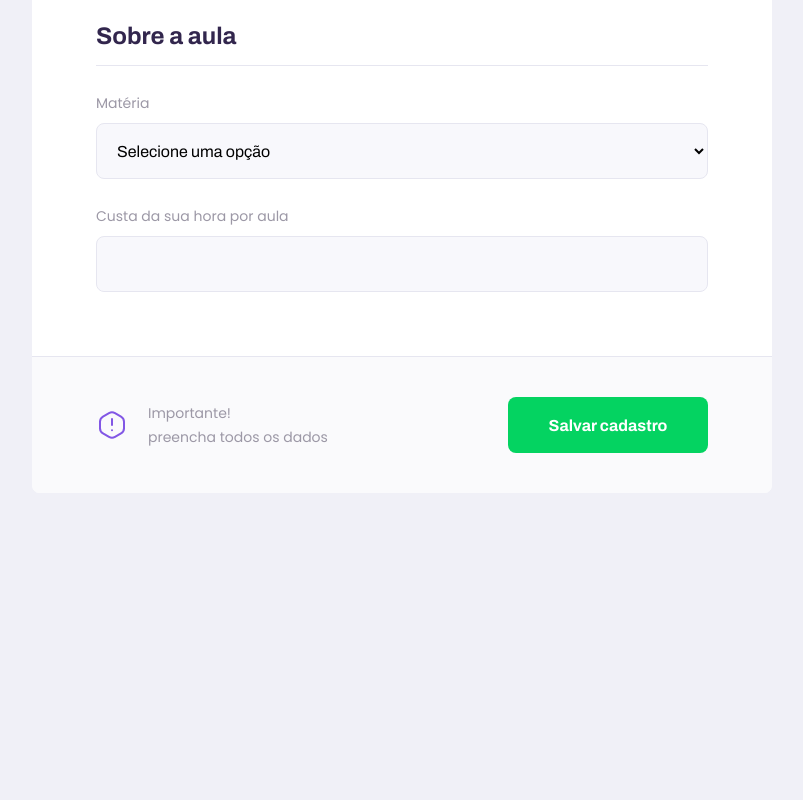
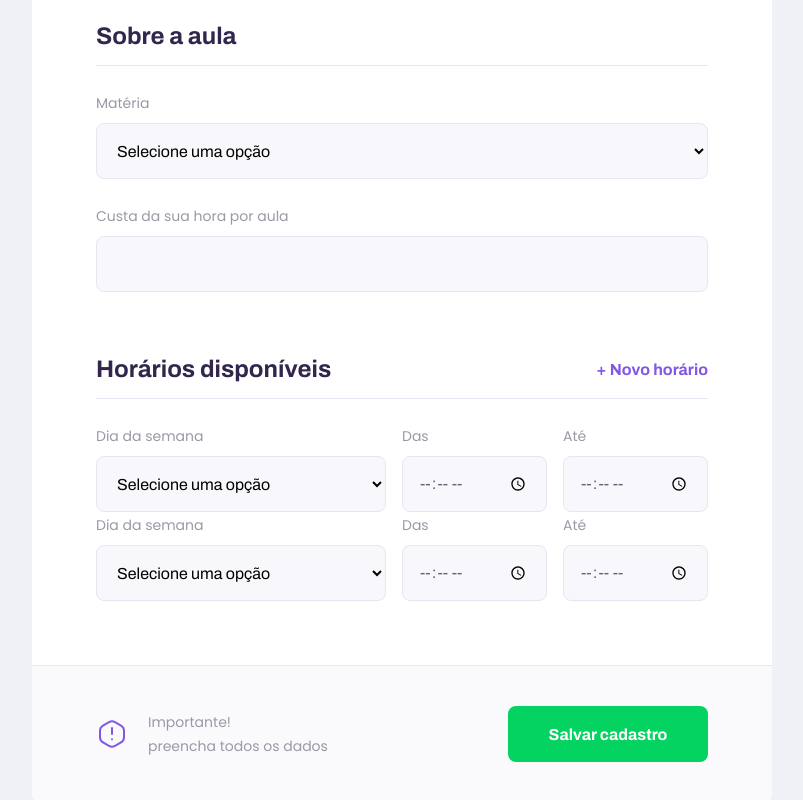
Before and after one commit to Diogo0602x/NLW-2-Trilha-Booster, a React (Create React App) app in the folder web/: page /give-classes in a window 1280 px wide. Shown: the part 999-1799 px from the top of the page, without its empty margins (238-1041 px from the left). Before the commit the page ends 1492 px from the top, so only its background shows below. Built offline with nearby package versions, Linux system fonts and the light colour scheme.

Commit message:
scheduleItems começado

```diff
--- a/web/src/pages/TeacherForm/index.tsx
+++ b/web/src/pages/TeacherForm/index.tsx
@@ -10,6 +10,11 @@
 import './styles.css';
 
 function TeacherForm() {
+  const scheduleItems = [
+    { week_day: 0, from: "8:00 AM", to: "4:00PM" },
+    { week_day: 2, from: "10:00 AM", to: "6:00PM" },
+  ]
+
   return (
     <div id="page-teacher-form" className="container">
     <PageHeader
@@ -29,7 +34,6 @@
 
       <fieldset>
         <legend>Sobre a aula</legend>
-
           <Select
             name="subject"
             label="Matéria"
@@ -50,6 +54,36 @@
           <Input name="cost" label="Custa da sua hora por aula"/>
       </fieldset>
 
+      <fieldset>
+        <legend>Horários disponíveis
+          <button type="button">
+            + Novo horário
+          </button>
+        </legend>
+
+        {scheduleItems.map(scheduleItem => {
+          return (
+            <div className="schedule-item">
+              <Select
+                name="week_day"
+                label="Dia da semana"
+                options={[
+                  { value: '0', label: 'Domingo' },
+                  { value: '1', label: 'Segunda-feira' },
+                  { value: '2', label: 'Terça-feira' },
+                  { value: '3', label: 'Quarta-feira'  },
+                  { value: '4', label: 'Quinta-feira' },
+                  { value: '5', label: 'Sexta-feira' },
+                  { value: '6', label: 'Sábado' },
+                ]}
+              />
+              <Input name="from" label="Das" type="time" />
+              <Input name="to" label="Até" type="time" />
+            </div>
+          );
+        })}
+      </fieldset>
+
       <footer>
             <p>
               <img src={warningIcon} alt="Aviso importante"/>
--- a/web/src/pages/TeacherForm/styles.css
+++ b/web/src/pages/TeacherForm/styles.css
@@ -36,6 +36,15 @@
   width: 100%;
   padding-bottom: 1.6rem;
   border-bottom: 1px solid var(--color-line-in-white);
+}
+
+#page-teacher-form main fieldset legend button {
+  background: none;
+  border: 0;
+  color: var(--color-primary);
+  font: 700 1.6rem Archivo;
+  cursor: pointer;
+  transition: color 0.2s;
 }
 
 #page-teacher-form main fieldset .input-block + .textarea-block,
```
